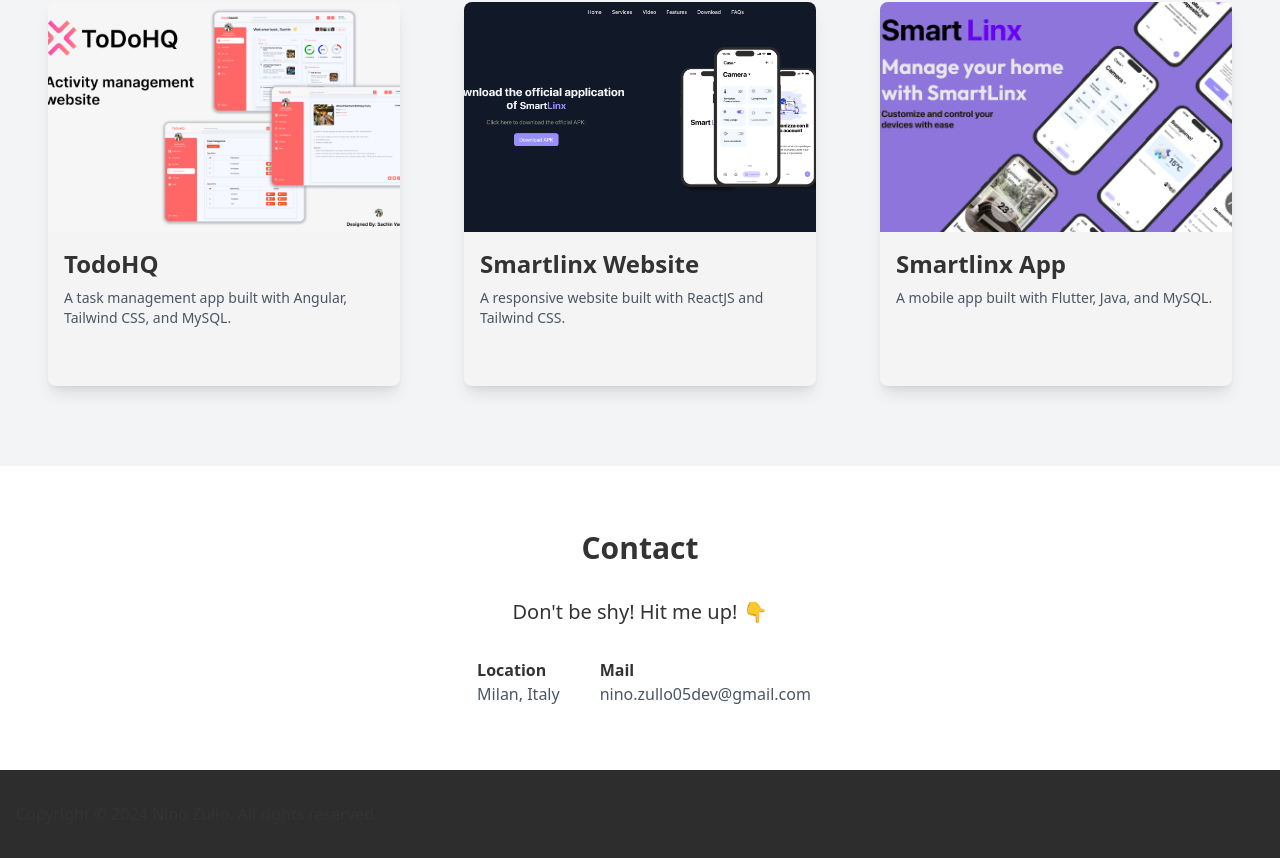
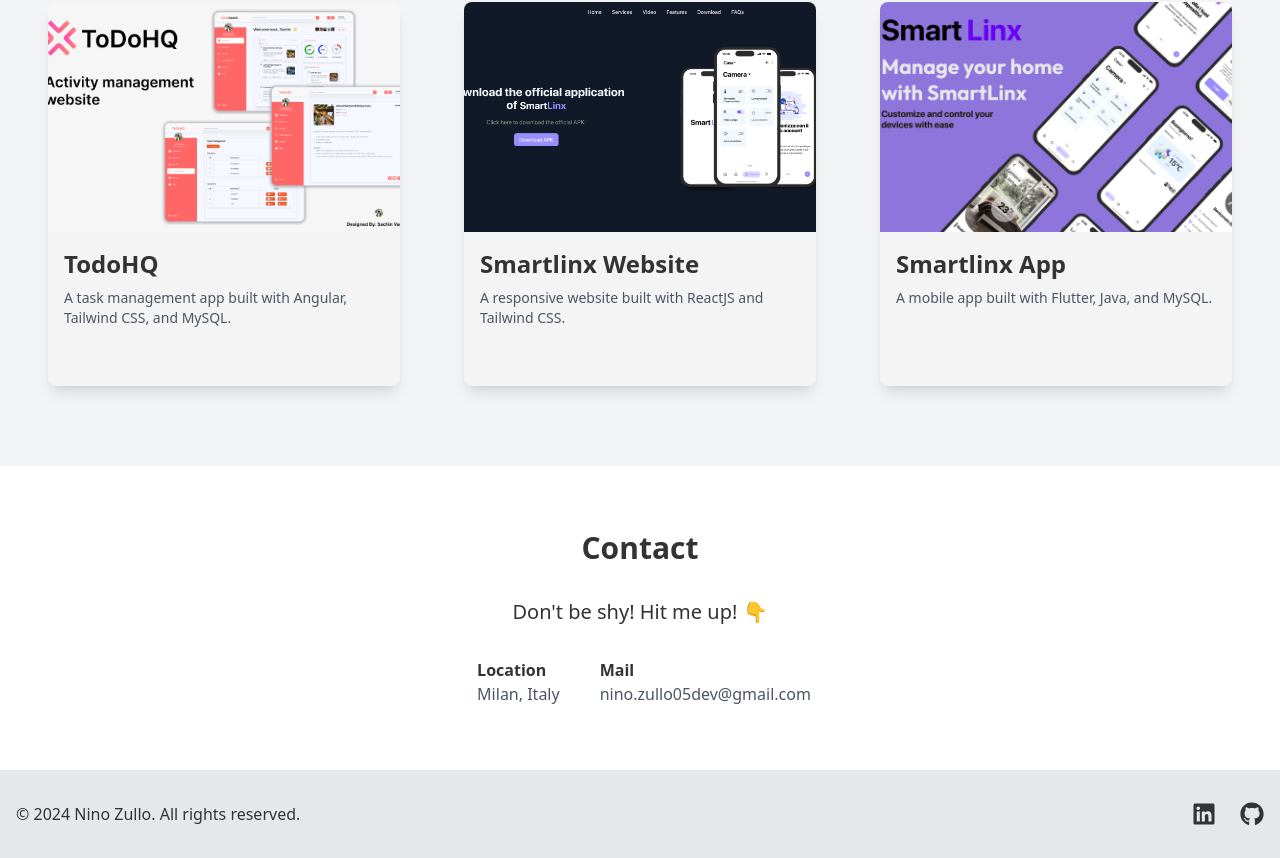
Before and after one commit to NinoZullo05/DevPortfolio, a React (Create React App) app: page / in a window 1280 px wide. Shown: the part 1455-2313 px from the top of the page. Built offline with nearby package versions, Linux system fonts and the light colour scheme.

Commit message:
fixeed Footer bg color, fixed footer test

```diff
--- a/src/components/Footer.jsx
+++ b/src/components/Footer.jsx
@@ -1,33 +1,34 @@
 import React from "react";
+import { FaLinkedin, FaGithub } from "react-icons/fa";
 
 const Footer = () => {
   const currentYear = new Date().getFullYear();
 
   return (
-    <footer className="bg-dark-gray dark:bg-dark-bg text-light-text dark:text-dark-text py-8">
+    <footer className=" dark:bg-gray-600 text-light-text bg-gray-200 dark:text-dark-text py-8">
       <div className="container mx-auto px-4">
         <div className="flex flex-col md:flex-row justify-between items-center">
           <p className="mb-4 md:mb-0">
-            Copyright © {currentYear} Nino Zullo. All rights reserved.
+            &copy; {currentYear} Nino Zullo. All rights reserved.
           </p>
           <div className="flex space-x-6">
             <a
-              href="https://www.linkedin.com/in/your-linkedin-profile"
+              href="https://www.linkedin.com/in/ninozullo"
               target="_blank"
               rel="noopener noreferrer"
               className="text-light-text dark:text-dark-text hover:text-light-green dark:hover:text-dark-green transition duration-300"
               aria-label="LinkedIn Profile"
             >
-              <i className="fab fa-linkedin text-2xl"></i>
+              <FaLinkedin size={24} />
             </a>
             <a
-              href="https://github.com/your-github-profile"
+              href="https://github.com/ninozullo"
               target="_blank"
               rel="noopener noreferrer"
               className="text-light-text dark:text-dark-text hover:text-light-green dark:hover:text-dark-green transition duration-300"
               aria-label="GitHub Profile"
             >
-              <i className="fab fa-github text-2xl"></i>
+              <FaGithub size={24} />
             </a>
           </div>
         </div>
```
Also changed, not shown: 2 other files (tests, documents, lock files or other folders).
